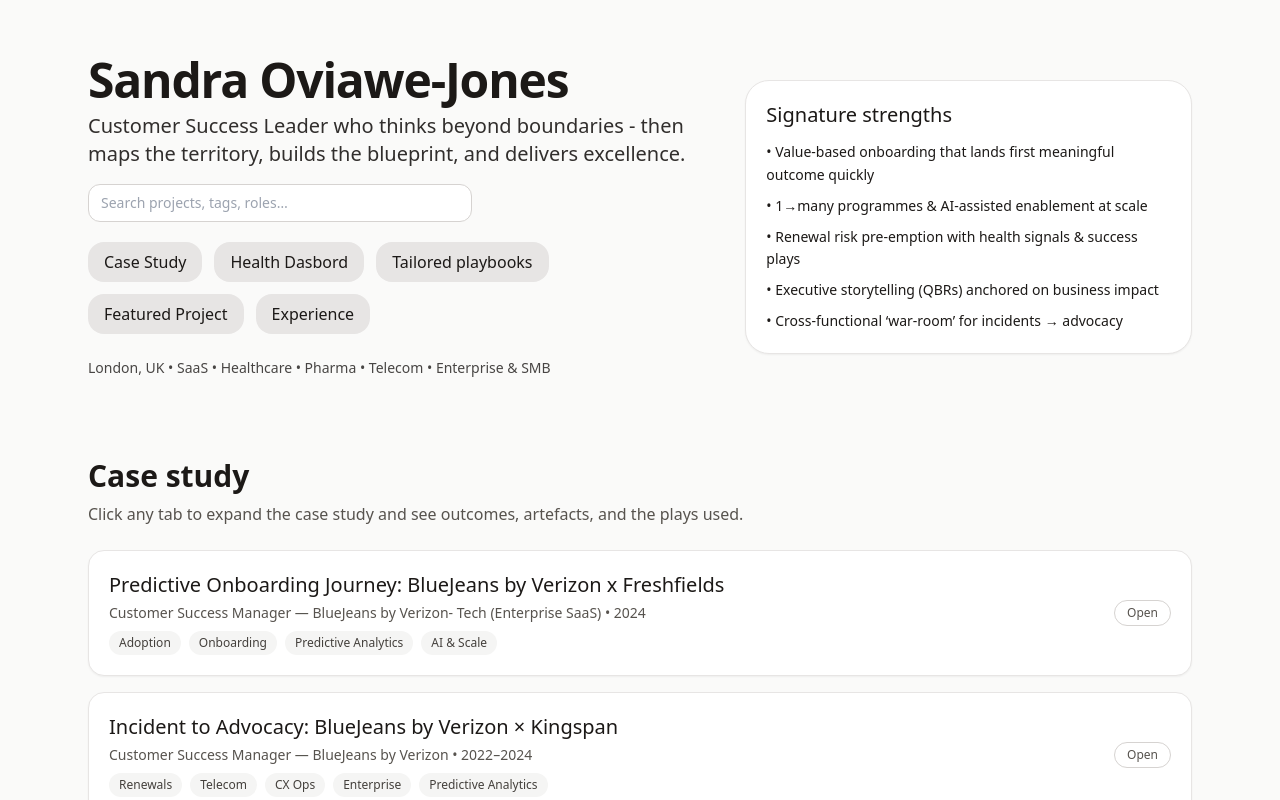
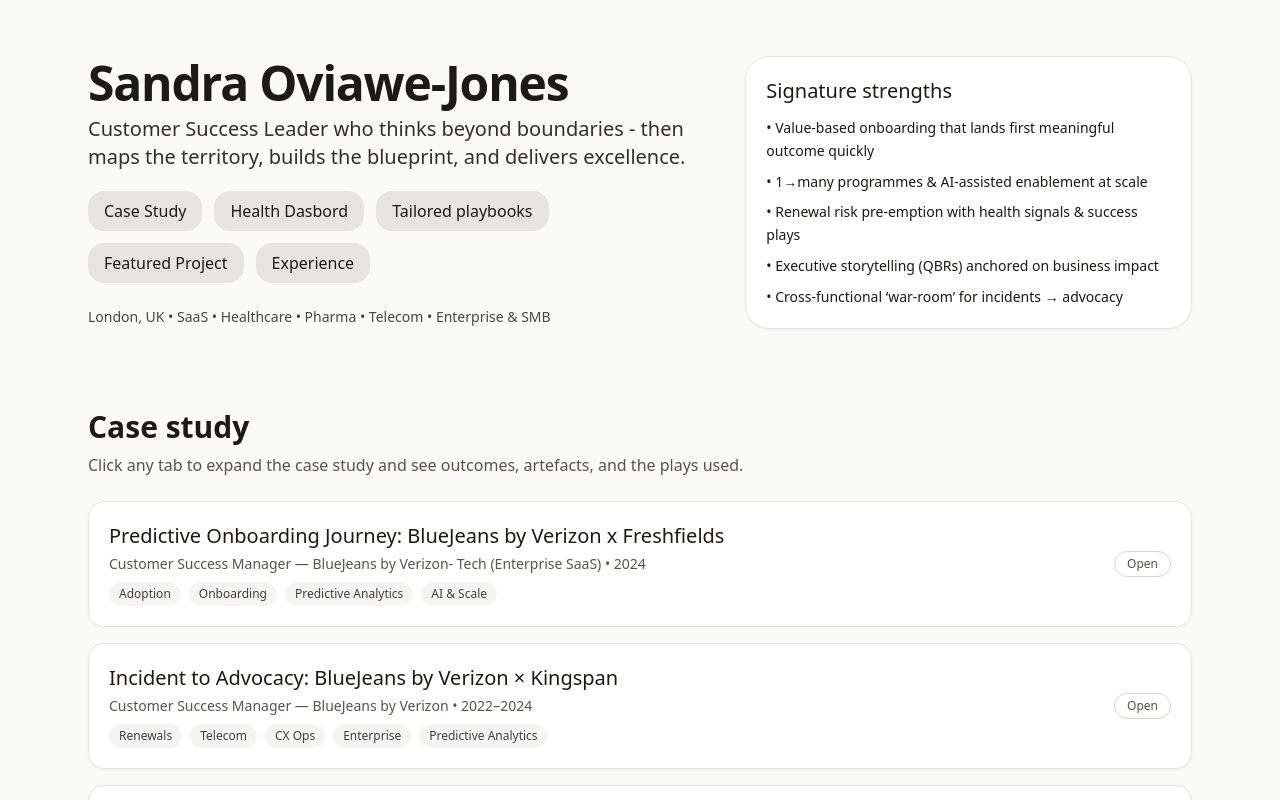
Before and after one commit to sandraovjones-sudo/Sandra-Oviawe-CSM, a React (Vite) app: page / in a window 1280 px wide. Shown: the top 800 px of the page. Built offline with nearby package versions, Linux system fonts and the light colour scheme.

Commit message:
Remove unnecessary div from App component

```diff
--- a/src/App.jsx
+++ b/src/App.jsx
@@ -129,7 +129,7 @@
                 Customer Success Leader who thinks beyond boundaries - then maps the territory, builds the blueprint, and delivers excellence.
               </p>
 
-              <div className="mt-4">
+              <div className="hidden">
                 <input
                   value={query}
                   onChange={(e) => setQuery(e.target.value)}
```
